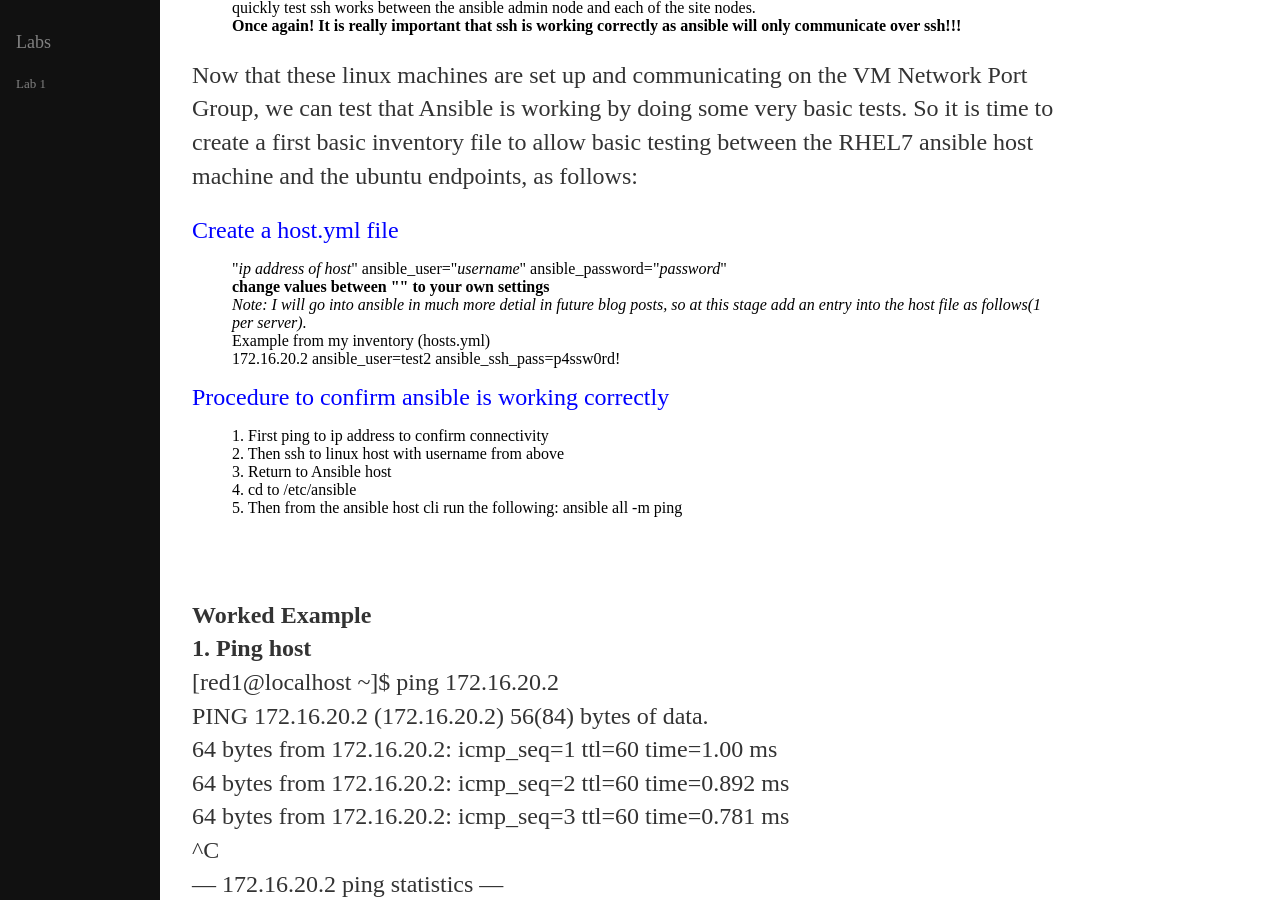
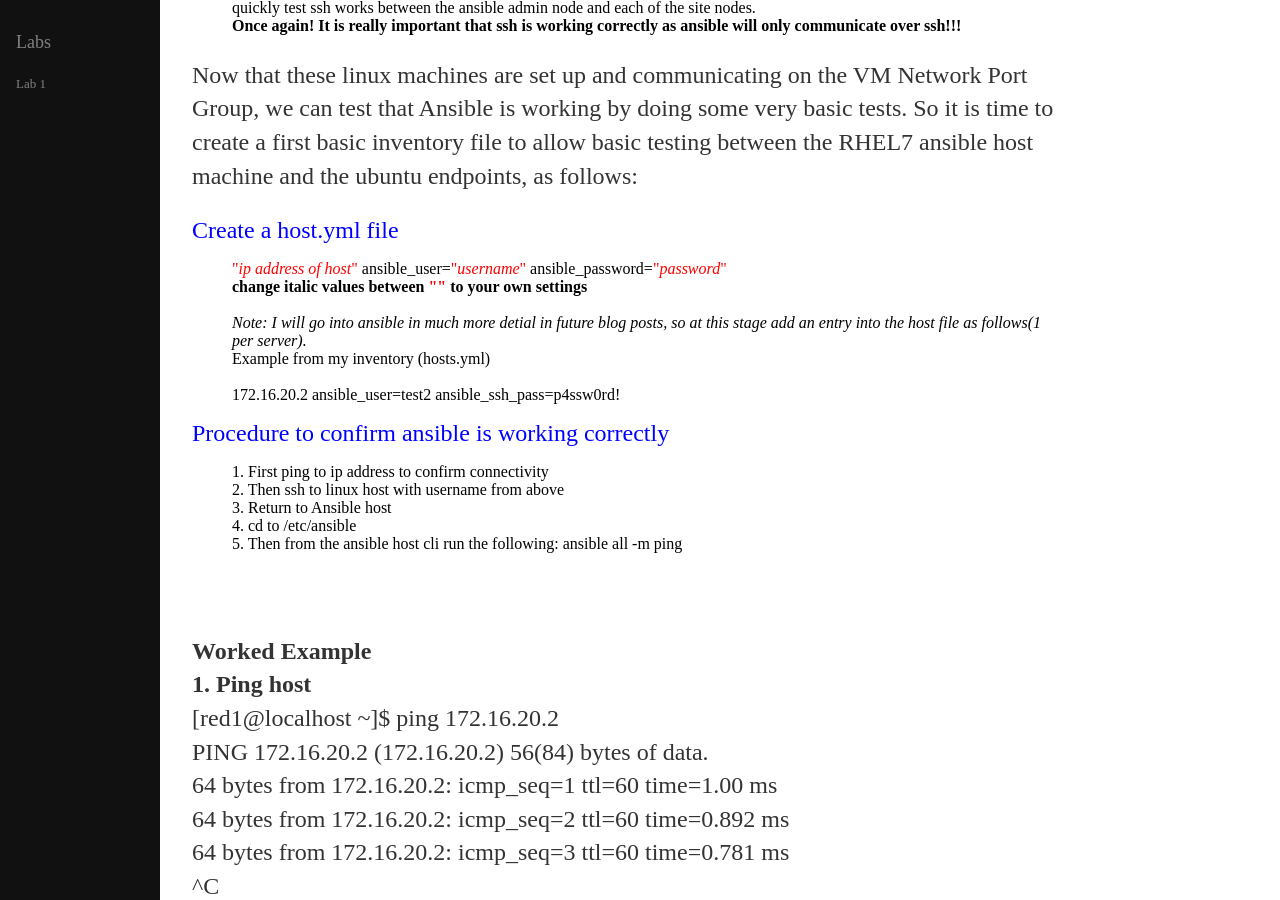
Before and after one commit to craigeowen/craigeowen.github.io, a Jekyll site: the page built from _posts/2018-04-13-Linux-Endpoint-Setup.md, in a window 1280 px wide and 900 px high, scrolled down 743 px. Built offline with Jekyll 4.4.1, drawn with Linux system fonts in a browser that asks for light colours; our own code applies the rules of GitHub Pages for plain Markdown files.

Commit message:
Update 2018-04-13-Linux-Endpoint-Setup.md

```diff
--- a/_posts/2018-04-13-Linux-Endpoint-Setup.md
+++ b/_posts/2018-04-13-Linux-Endpoint-Setup.md
@@ -31,14 +31,15 @@
 Now that these linux machines are set up and communicating on the VM Network Port Group, we can test that Ansible is working by doing some very basic tests. So it is time to create a first basic inventory file to allow basic testing between the RHEL7 ansible host machine and the ubuntu endpoints, as follows:<br>
 <font size="5" color="blue">Create a host.yml file</font>
 <blockquote>
-"<i>ip address of host</i>" ansible_user="<i>username</i>" ansible_password="<i>password</i>"<br>
-<b>change values between <font clour="red">""</font> to your own settings</b><br>
-
+<font color="red">"<i>ip address of host</i>"</font> ansible_user=<font color="red">"<i>username</i>"</font> ansible_password=<font color="red">"<i>password</i>"</font><br>
+<b>change italic values between <font color="red">""</font> to your own settings</b><br>
+<br>
 <i> Note: I will go into ansible in much more detial in future blog posts, so at this stage add an entry into the host file as follows(1 per server).</i><br>
 
- <!-- I should add a screeshot of hosts.yml -->
-  Example from my inventory (hosts.yml)<br>
- 172.16.20.2 ansible_user=test2 ansible_ssh_pass=p4ssw0rd!<br>
+<!-- I should add a screeshot of hosts.yml -->
+Example from my inventory (hosts.yml)<br>
+<br>
+172.16.20.2 ansible_user=test2 ansible_ssh_pass=p4ssw0rd!<br>
 <!-- screenshot to add above -->
 </blockquote>
 <!-- blank -->
```
